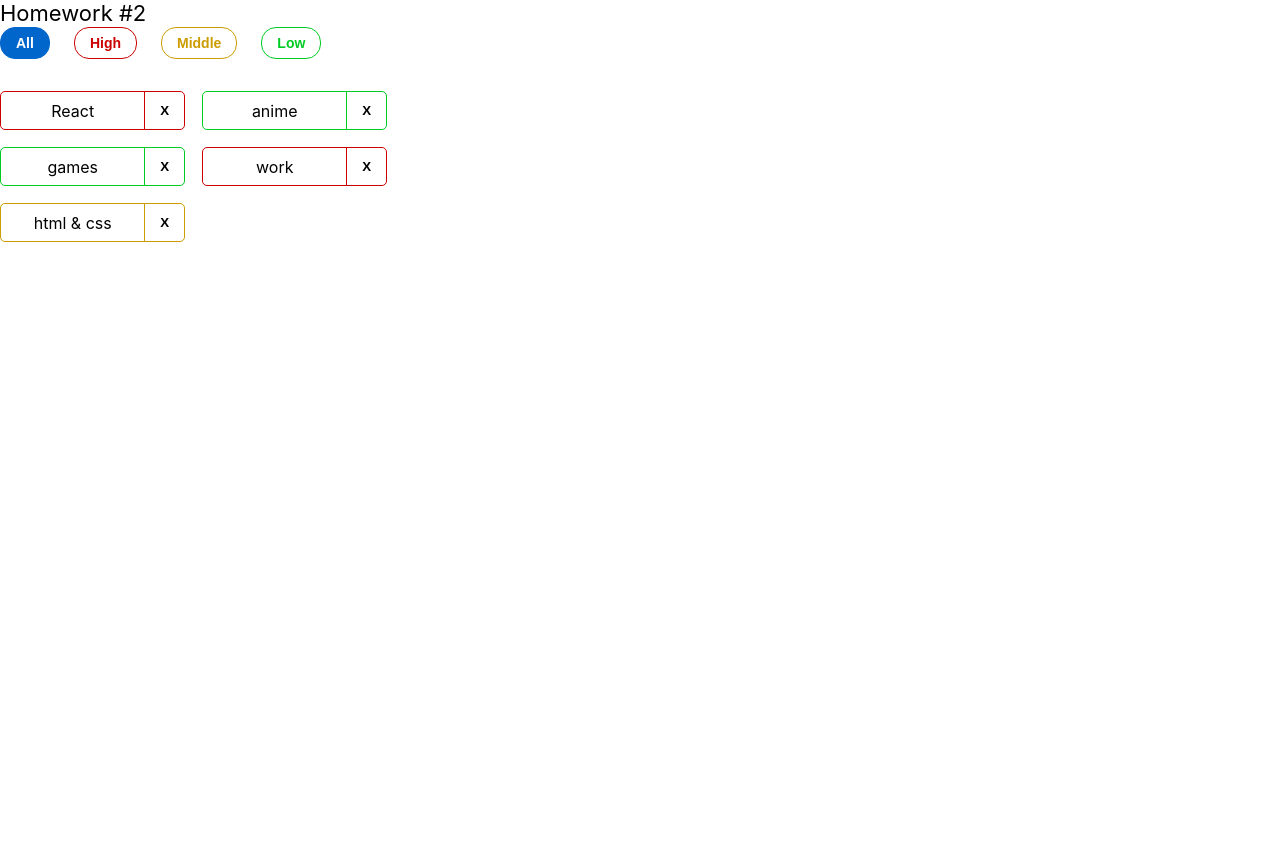
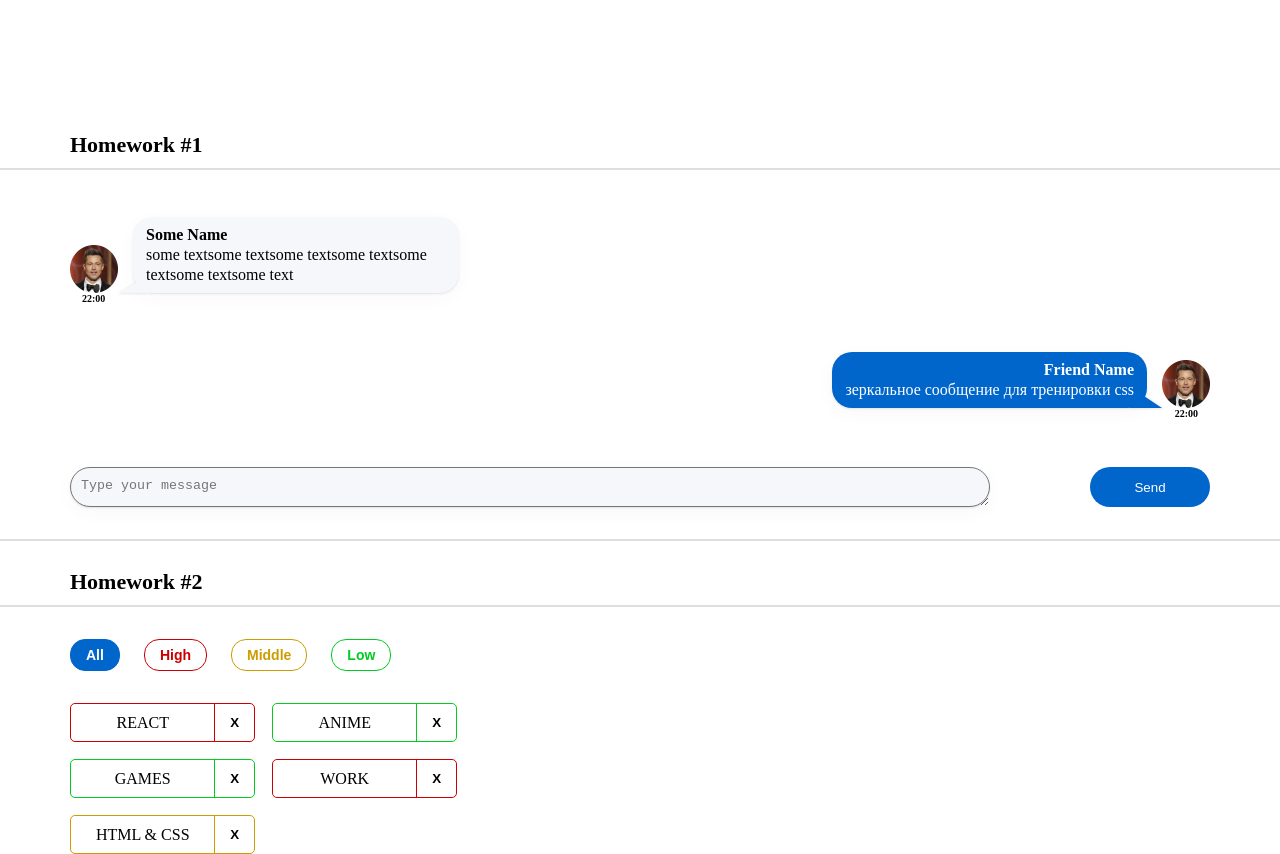
Before and after one commit to Allochka11/hws2, a React (Create React App) app: page / in a window 1280 px wide. Before the commit the page ends 800 px from the top, so only its background shows below. Built offline with nearby package versions, Linux system fonts and the light colour scheme.

Commit message:
hw2 adding styles

```diff
--- a/src/s1-main/App.module.css
+++ b/src/s1-main/App.module.css
@@ -3,7 +3,7 @@
     max-width: 1280px;
 }
 
-.hw1 {
+.hw1 , .hw2{
     /*position: absolute;*/
     margin: 131px 70px 0 70px;
     font-family: 'Montserrat', serif;
@@ -12,6 +12,12 @@
     font-weight: 600;
     color: #000000;
 }
+
+.hw2 {
+    margin-top: 20px;
+}
+
+
 
 .hw {
     /*width: 1280px;*/
@@ -23,16 +29,17 @@
 .hwTitle {
     height: 27px;
     width: 165px;
-    left: 70px;
-    top: 131px;
+    /*left: 70px;*/
+    /*top: 131px;*/
 
     font-size: 22px;
     line-height: 27px;
     color: #000000;
+    margin:  27px 0 10px 0;
 }
 
 .line {
-    border: 1px solid grey;
+    border: .5px solid #80808042;
     width: 1280px;
     margin-left: -70px;
 }
--- a/src/s1-main/App.tsx
+++ b/src/s1-main/App.tsx
@@ -7,7 +7,7 @@ import HW2 from "../s2-homeworks/hw02/HW2";
 function App() {
     return (
         <div className={s.App}>
-            {/*<HW1/>*/}
+            <HW1/>
             {/*раскомментировать по ходу выполнения*/}
             <HW2/>
             {/*<HW3/>*/}
--- a/src/s2-homeworks/hw01/HW1.tsx
+++ b/src/s2-homeworks/hw01/HW1.tsx
@@ -68,6 +68,7 @@ const HW1 = () => {
 
                 {/*для автоматической проверки дз (не менять)*/}
                 <MessageSender M={Message} />
+                <div className={s2.line}></div>
             </div>
         </div>
     )
--- a/src/s2-homeworks/hw01/message-sender/MessageSender.module.css
+++ b/src/s2-homeworks/hw01/message-sender/MessageSender.module.css
@@ -2,8 +2,7 @@
     display: flex;
     justify-content: space-between;
     height: 40px;
-
-
+    margin-bottom: 32px;
 }
 
 .textarea  {
--- a/src/s2-homeworks/hw02/HW2.tsx
+++ b/src/s2-homeworks/hw02/HW2.tsx
@@ -61,9 +61,10 @@ function HW2() {
     }
 
     return (
-        <div id={'hw2'}>
+        <div id={'hw2'} className={s2.hw2}>
             <div className={s2.hwTitle}>Homework #2</div>
-            <div className={s2.hw}>
+            <div className={s2.line}></div>
+            <div className={s2.hw2Container}>
                 <Affairs
                     data={filteredAffairs}
                     setFilter={setFilter}
--- a/src/s2-homeworks/hw02/affairs/Affairs.module.css
+++ b/src/s2-homeworks/hw02/affairs/Affairs.module.css
@@ -53,3 +53,14 @@
     flex-wrap: wrap;
     max-width: 450px;
 }
+
+.affairsColumn {
+    display: flex;
+    flex-direction: column;
+    gap: 17px;
+}
+
+.container {
+    margin-top: 32px;
+
+}
--- a/src/s2-homeworks/hw02/affairs/Affairs.tsx
+++ b/src/s2-homeworks/hw02/affairs/Affairs.tsx
@@ -38,7 +38,7 @@ function Affairs(props: AffairsPropsType) {
     ))
 
     return (
-        <div>
+        <div className={s.container}>
             <div className={s.buttonContainer}>
                 <button
                     id={'hw2-button-all'}
@@ -69,7 +69,7 @@ function Affairs(props: AffairsPropsType) {
                     Low
                 </button>
             </div>
-            <div className={s.affairs}>{mappedAffairs}</div>
+            <div className={ mappedAffairs.length > 2 ?s.affairs : s.affairsColumn}>{mappedAffairs}</div>
         </div>
     )
 }
--- a/src/s2-homeworks/hw02/affairs/affair/Affair.module.css
+++ b/src/s2-homeworks/hw02/affairs/affair/Affair.module.css
@@ -13,6 +13,12 @@
     justify-content: center;
     width: 145px;
     height: 37px;
+    font-family: 'Montserrat', serif;
+    font-style: normal;
+    font-weight: 500;
+    font-size: 16px;
+    line-height: 20px;
+    text-transform: uppercase;
 }
 
 .closeButton {
```
Also changed, not shown: src/s2-homeworks/hw02/HW2.module.css (added).
